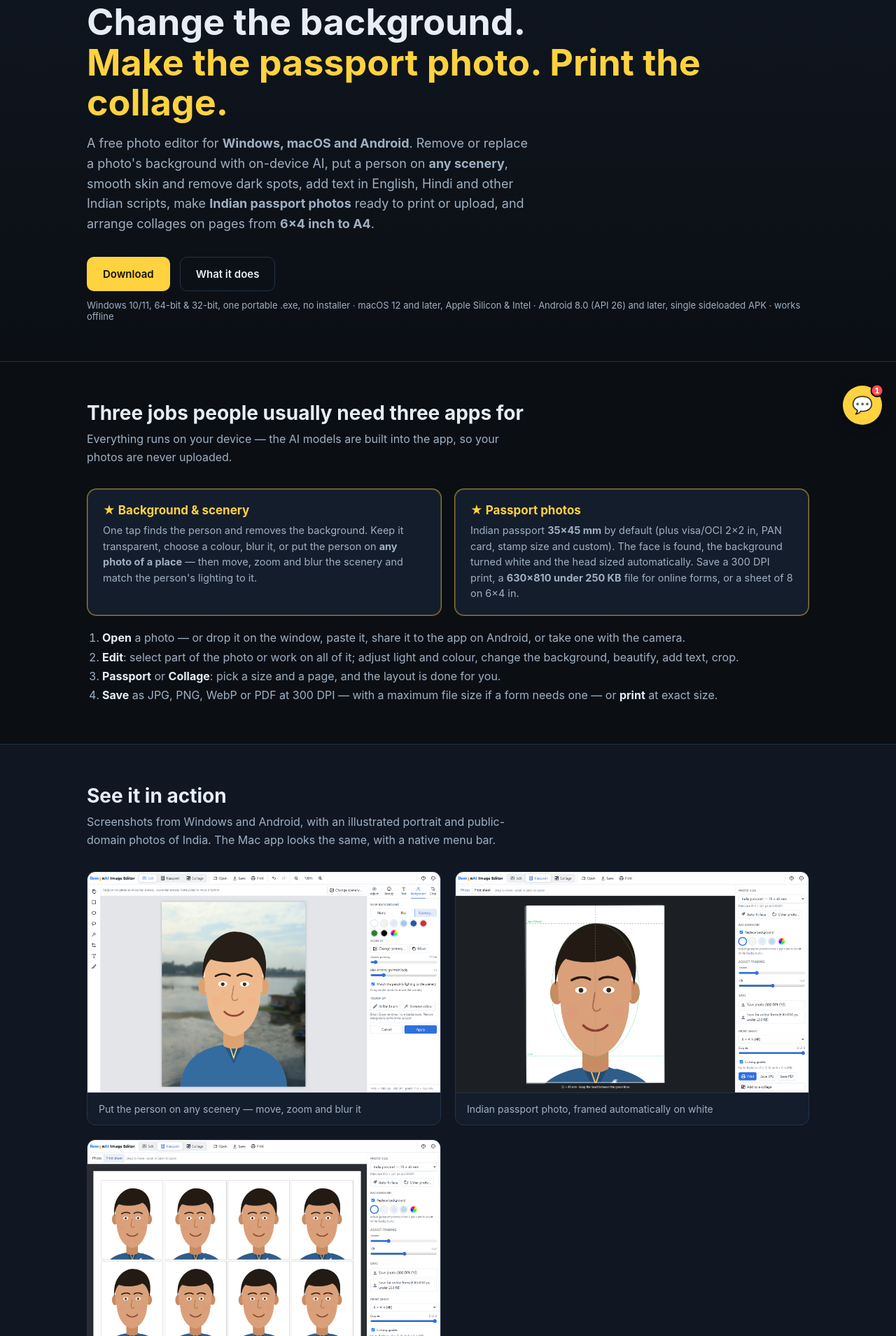
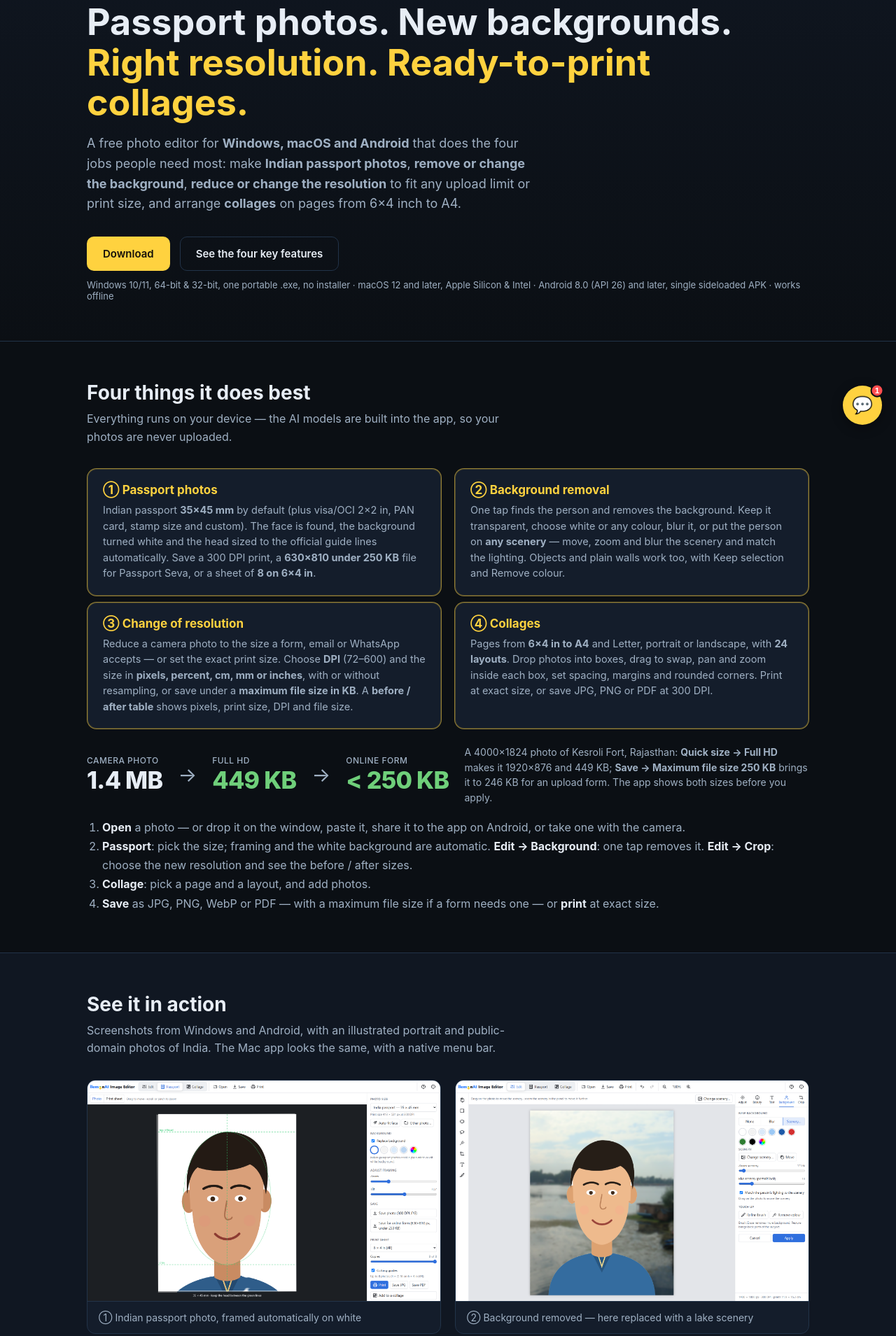
Before and after one commit to llemonai/llemon-scanner, a plain HTML site: page image-editor.html in a window 1280 px wide. Shown: the part 173-2082 px from the top of the page at 70% size. Drawn offline with Linux system fonts and the light colour scheme; no server answers.

Commit message:
Image Editor page: lead with passport photos, background removal, change of resolution and collages; real resolution demo
Co-Authored-By: Claude Opus 5.5 <noreply@anthropic.com>

```diff
--- a/image-editor.html
+++ b/image-editor.html
@@ -3,8 +3,8 @@
 <head>
 <meta charset="UTF-8" />
 <meta name="viewport" content="width=device-width, initial-scale=1.0" />
-<title>llemonAI Image Editor &mdash; Free Photo Editor, Background Remover &amp; Passport Photo Maker for Windows, macOS &amp; Android</title>
-<meta name="description" content="llemonAI Image Editor is a free photo editor for Windows, macOS and Android. Remove or change the background with on-device AI, put people on any scenery, beautify faces, add text in Hindi and other Indian scripts, make Indian passport photos (35×45 mm) and print collages from 6×4 inch to A4." />
+<title>llemonAI Image Editor &mdash; Passport Photo Maker, Background Remover, Resolution Changer &amp; Collage Maker, Free for Windows, macOS &amp; Android</title>
+<meta name="description" content="llemonAI Image Editor is a free photo editor for Windows, macOS and Android with four key features: Indian passport photos (35×45 mm, 630×810 under 250 KB, print sheets), background removal with on-device AI, change or reduce the resolution and file size of photos, and collages from 6×4 inch to A4." />
 <link rel="canonical" href="https://llemonai.in/image-editor.html" />
 <link rel="icon" href="assets/favicon.ico" sizes="any" />
 <link rel="icon" type="image/png" href="assets/favicon-32.png" sizes="32x32" />
@@ -12,18 +12,18 @@
 
 <meta property="og:type" content="website" />
 <meta property="og:url" content="https://llemonai.in/image-editor.html" />
-<meta property="og:title" content="llemonAI Image Editor — background remover, passport photos and collages" />
-<meta property="og:description" content="Remove or change backgrounds with on-device AI, beautify faces, add text, make Indian passport photos and print collages. Free for Windows, macOS and Android." />
+<meta property="og:title" content="llemonAI Image Editor — passport photos, background removal, resolution and collages" />
+<meta property="og:description" content="Make Indian passport photos, remove backgrounds with on-device AI, reduce or change photo resolution and file size, and print collages from 6×4 in to A4. Free for Windows, macOS and Android." />
 <meta property="og:image" content="https://llemonai.in/screenshots/image-editor-scenery.png" />
 <meta property="og:image:width" content="1800" />
 <meta property="og:image:height" content="1125" />
 
 <meta name="twitter:card" content="summary_large_image" />
-<meta name="twitter:title" content="llemonAI Image Editor — background remover, passport photos and collages" />
-<meta name="twitter:description" content="Remove or change backgrounds with on-device AI, beautify faces, add text, make passport photos and collages. Free for Windows, macOS and Android." />
+<meta name="twitter:title" content="llemonAI Image Editor — passport photos, background removal, resolution and collages" />
+<meta name="twitter:description" content="Passport photos, AI background removal, photo resolution and file size, and collages. Free for Windows, macOS and Android." />
 <meta name="twitter:image" content="https://llemonai.in/screenshots/image-editor-scenery.png" />
 
-<meta name="keywords" content="photo editor, background remover, change photo background, passport size photo maker, indian passport photo 35x45, passport photo online 630x810 250kb, photo collage a4, 4x6 photo print, face beautify, remove dark spots, add text to photo hindi, free photo editor windows, android photo editor offline" />
+<meta name="keywords" content="passport size photo maker, indian passport photo 35x45, passport photo 630x810 250kb, background remover, change photo background, white background photo, reduce photo size, reduce image resolution, change dpi of photo, compress photo to 250kb, resize photo in cm, photo collage a4, 4x6 photo collage, free photo editor windows, android photo editor offline" />
 
 <script type="application/ld+json">
 [
@@ -431,16 +431,16 @@
       <a class="back-home" href="index.html">&larr; llemonai.in</a>
     </div>
     <span class="usp-tag">&#9733; New &middot; on-device AI, nothing uploaded</span>
-    <h1>Change the background.<br/><span>Make the passport photo. Print the collage.</span></h1>
+    <h1>Passport photos. New backgrounds.<br/><span>Right resolution. Ready-to-print collages.</span></h1>
     <p class="lead">
-      A free photo editor for <strong>Windows, macOS and Android</strong>. Remove or replace a photo's background with
-      on-device AI, put a person on <strong>any scenery</strong>, smooth skin and remove dark spots, add text in English,
-      Hindi and other Indian scripts, make <strong>Indian passport photos</strong> ready to print or upload, and arrange
-      collages on pages from <strong>6&times;4&nbsp;inch to A4</strong>.
+      A free photo editor for <strong>Windows, macOS and Android</strong> that does the four jobs people need most:
+      make <strong>Indian passport photos</strong>, <strong>remove or change the background</strong>,
+      <strong>reduce or change the resolution</strong> to fit any upload limit or print size, and arrange
+      <strong>collages</strong> on pages from 6&times;4&nbsp;inch to A4.
     </p>
     <div class="cta-row">
       <a class="btn btn-primary" href="#download">Download</a>
-      <a class="btn btn-secondary" href="#highlights">What it does</a>
+      <a class="btn btn-secondary" href="#highlights">See the four key features</a>
     </div>
     <div class="hero-note">Windows 10/11, 64-bit &amp; 32-bit, one portable .exe, no installer &middot; macOS 12 and later, Apple Silicon &amp; Intel &middot; Android 8.0 (API 26) and later, single sideloaded APK &middot; works offline</div>
   </div>
@@ -448,23 +448,41 @@
 
 <section id="highlights">
   <div class="wrap">
-    <h2>Three jobs people usually need three apps for</h2>
+    <h2>Four things it does best</h2>
     <p class="section-lead">Everything runs on your device &mdash; the AI models are built into the app, so your photos are never uploaded.</p>
     <div class="usp-split">
       <div class="usp-col ours">
-        <h3>&#9733; Background &amp; scenery</h3>
-        <p>One tap finds the person and removes the background. Keep it transparent, choose a colour, blur it, or put the person on <b>any photo of a place</b> &mdash; then move, zoom and blur the scenery and match the person's lighting to it.</p>
+        <h3>&#9312; Passport photos</h3>
+        <p>Indian passport <b>35&times;45&nbsp;mm</b> by default (plus visa/OCI 2&times;2&nbsp;in, PAN card, stamp size and custom). The face is found, the background turned white and the head sized to the official guide lines automatically. Save a 300&nbsp;DPI print, a <b>630&times;810 under 250&nbsp;KB</b> file for Passport Seva, or a sheet of <b>8 on 6&times;4&nbsp;in</b>.</p>
       </div>
       <div class="usp-col ours">
-        <h3>&#9733; Passport photos</h3>
-        <p>Indian passport <b>35&times;45&nbsp;mm</b> by default (plus visa/OCI 2&times;2&nbsp;in, PAN card, stamp size and custom). The face is found, the background turned white and the head sized automatically. Save a 300&nbsp;DPI print, a <b>630&times;810 under 250&nbsp;KB</b> file for online forms, or a sheet of 8 on 6&times;4&nbsp;in.</p>
+        <h3>&#9313; Background removal</h3>
+        <p>One tap finds the person and removes the background. Keep it transparent, choose white or any colour, blur it, or put the person on <b>any scenery</b> &mdash; move, zoom and blur the scenery and match the lighting. Objects and plain walls work too, with Keep selection and Remove colour.</p>
       </div>
+    </div>
+    <div class="usp-split" style="margin-top:0;">
+      <div class="usp-col ours">
+        <h3>&#9314; Change of resolution</h3>
+        <p>Reduce a camera photo to the size a form, email or WhatsApp accepts &mdash; or set the exact print size. Choose <b>DPI</b> (72&ndash;600) and the size in <b>pixels, percent, cm, mm or inches</b>, with or without resampling, or save under a <b>maximum file size in KB</b>. A <b>before / after table</b> shows pixels, print size, DPI and file size.</p>
+      </div>
+      <div class="usp-col ours">
+        <h3>&#9315; Collages</h3>
+        <p>Pages from <b>6&times;4&nbsp;in to A4</b> and Letter, portrait or landscape, with <b>24 layouts</b>. Drop photos into boxes, drag to swap, pan and zoom inside each box, set spacing, margins and rounded corners. Print at exact size, or save JPG, PNG or PDF at 300&nbsp;DPI.</p>
+      </div>
+    </div>
+    <div class="size-demo">
+      <div class="num"><small>Camera photo</small>1.4 MB</div>
+      <div class="arrow">&rarr;</div>
+      <div class="num after"><small>Full HD</small>449 KB</div>
+      <div class="arrow">&rarr;</div>
+      <div class="num after"><small>Online form</small>&lt; 250 KB</div>
+      <div class="note">A 4000&times;1824 photo of Kesroli Fort, Rajasthan: <b>Quick size &rarr; Full HD</b> makes it 1920&times;876 and 449&nbsp;KB; <b>Save &rarr; Maximum file size 250&nbsp;KB</b> brings it to 246&nbsp;KB for an upload form. The app shows both sizes before you apply.</div>
     </div>
     <ol class="steps">
       <li><b>Open</b> a photo &mdash; or drop it on the window, paste it, share it to the app on Android, or take one with the camera.</li>
-      <li><b>Edit</b>: select part of the photo or work on all of it; adjust light and colour, change the background, beautify, add text, crop.</li>
-      <li><b>Passport</b> or <b>Collage</b>: pick a size and a page, and the layout is done for you.</li>
-      <li><b>Save</b> as JPG, PNG, WebP or PDF at 300&nbsp;DPI &mdash; with a maximum file size if a form needs one &mdash; or <b>print</b> at exact size.</li>
+      <li><b>Passport</b>: pick the size; framing and the white background are automatic. <b>Edit &rarr; Background</b>: one tap removes it. <b>Edit &rarr; Crop</b>: choose the new resolution and see the before / after sizes.</li>
+      <li><b>Collage</b>: pick a page and a layout, and add photos.</li>
+      <li><b>Save</b> as JPG, PNG, WebP or PDF &mdash; with a maximum file size if a form needs one &mdash; or <b>print</b> at exact size.</li>
     </ol>
   </div>
 </section>
@@ -475,27 +493,33 @@
     <p class="section-lead">Screenshots from Windows and Android, with an illustrated portrait and public-domain photos of India. The Mac app looks the same, with a native menu bar.</p>
     <div class="shot-grid">
       <div class="shot-card">
-        <img src="screenshots/image-editor-scenery.png" alt="llemonAI Image Editor with an illustrated person placed on a softly blurred lake scenery, with Zoom scenery, Blur scenery and Match lighting controls" loading="lazy" />
-        <div class="cap">Put the person on any scenery &mdash; move, zoom and blur it</div>
+        <img src="screenshots/image-editor-passport.png" alt="Passport mode framing a face to 35 by 45 millimetres on a white background with guide lines for the top of the head and the chin" loading="lazy" />
+        <div class="cap">&#9312; Indian passport photo, framed automatically on white</div>
       </div>
       <div class="shot-card">
-        <img src="screenshots/image-editor-passport.png" alt="Passport mode framing a face to 35 by 45 millimetres on a white background with guide lines for the top of the head and the chin" loading="lazy" />
-        <div class="cap">Indian passport photo, framed automatically on white</div>
+        <img src="screenshots/image-editor-scenery.png" alt="llemonAI Image Editor with an illustrated person placed on a softly blurred lake scenery, with Zoom scenery, Blur scenery and Match lighting controls" loading="lazy" />
+        <div class="cap">&#9313; Background removed &mdash; here replaced with a lake scenery</div>
       </div>
       <div class="shot-card">
-        <img src="screenshots/image-editor-sheet.png" alt="A 6 by 4 inch print sheet with eight passport photos and cutting guides" loading="lazy" />
-        <div class="cap">8 copies on a 6&times;4&nbsp;in sheet, with cutting guides</div>
-      </div>
-    </div>
-    <div class="shot-grid" style="margin-top:18px;">
-      <div class="shot-card">
-        <img src="screenshots/image-editor-text.png" alt="Yellow text reading Happy Diwali in Hindi and English on a photo, with the Text panel showing the Hindi and Indian scripts font" loading="lazy" />
-        <div class="cap">Text in Hindi, other Indian scripts and English</div>
+        <img src="screenshots/image-editor-resolution.png" alt="The Image size and resolution panel reducing a 4000 by 1824 photo to Full HD, with a before and after table: 7.3 to 1.7 megapixels and about 1.8 MB to 449 KB" loading="lazy" />
+        <div class="cap">&#9314; Change of resolution, with before / after sizes</div>
       </div>
       <div class="shot-card">
         <img src="screenshots/image-editor-collage.png" alt="A collage of a portrait and three Indian landscape photos on an A4 landscape page, with the layout picker" loading="lazy" />
-        <div class="cap">Collages from 6&times;4&nbsp;in to A4, 24 layouts</div>
+        <div class="cap">&#9315; Collages from 6&times;4&nbsp;in to A4, 24 layouts</div>
       </div>
+    </div>
+    <div class="shot-grid" style="margin-top:20px;">
+      <div class="shot-card">
+        <img src="screenshots/image-editor-sheet.png" alt="A 6 by 4 inch print sheet with eight passport photos and cutting guides" loading="lazy" />
+        <div class="cap">8 passport photos on a 6&times;4&nbsp;in sheet, with cutting guides</div>
+      </div>
+      <div class="shot-card">
+        <img src="screenshots/image-editor-text.png" alt="Yellow text reading Happy Diwali in Hindi and English on a photo, with the Text panel showing the Hindi and Indian scripts font" loading="lazy" />
+        <div class="cap">Also: text in Hindi, other Indian scripts and English</div>
+      </div>
+    </div>
+    <div class="shot-grid shot-grid-phone" style="margin-top:20px;">
       <div class="shot-card">
         <img src="screenshots/image-editor-android.png" alt="llemonAI Image Editor on an Android phone, with a portrait's white background replaced by light blue" loading="lazy" />
         <div class="cap">Android &mdash; the same features, made for touch</div>
@@ -506,7 +530,7 @@
 
 <section id="features">
   <div class="wrap">
-    <h2>Everything in the box</h2>
+    <h2>Also in the box</h2>
     <p class="section-lead">For ID photos, social posts, greeting cards, family prints and documents that must be under an upload limit.</p>
     <div class="grid">
       <div class="card">
@@ -531,8 +555,8 @@
       </div>
       <div class="card">
         <span class="icon">&#9986;</span>
-        <h3>Size &amp; resolution</h3>
-        <p>Change the resolution (DPI) and size in pixels, percent, cm, mm or inches, with or without resampling; quick sizes like Full HD and 4K. Crop to print shapes, rotate, flip and straighten. Unlimited undo.</p>
+        <h3>Crop, rotate, straighten</h3>
+        <p>Crop to print shapes (6&times;4, 5&times;7, A4, 35&times;45&nbsp;mm and more), rotate, flip and straighten. Unlimited undo and redo on every edit.</p>
       </div>
       <div class="card">
         <span class="icon">&#128424;</span>
@@ -763,6 +787,10 @@
     {
       q: "Can it remove dark spots or make someone look younger?",
       a: "Yes — the <b>Beauty</b> tab smooths skin (younger look), removes dark spots, makes skin tone lighter or deeper, brightens eyes and whitens teeth, or press <b>One-tap beautify</b>. The <b>Spot remover</b> removes single pimples or marks with a tap. Only the skin of the face changes; eyes, eyebrows and lips stay sharp."
+    },
+    {
+      q: "How do I reduce a photo's size for an online form, email or WhatsApp?",
+      a: "Open the photo, go to the <b>Crop</b> tab and pick a <b>Quick size</b> (Full HD, HD or WhatsApp / email) — the before / after table shows the new pixels and the file size before you apply. Or click <b>Save</b>, choose JPG and type a <b>Maximum file size</b> in KB (for example 250); the app finds the best quality that fits. Example: a 4000×1824 camera photo of 1.4 MB becomes 449 KB at Full HD, or 246 KB with a 250 KB limit."
     },
     {
       q: "How do I change the resolution or DPI of a photo?",
```
Also changed, not shown: index.html (+8 -8 lines), screenshots/image-editor-resolution.png (added).
